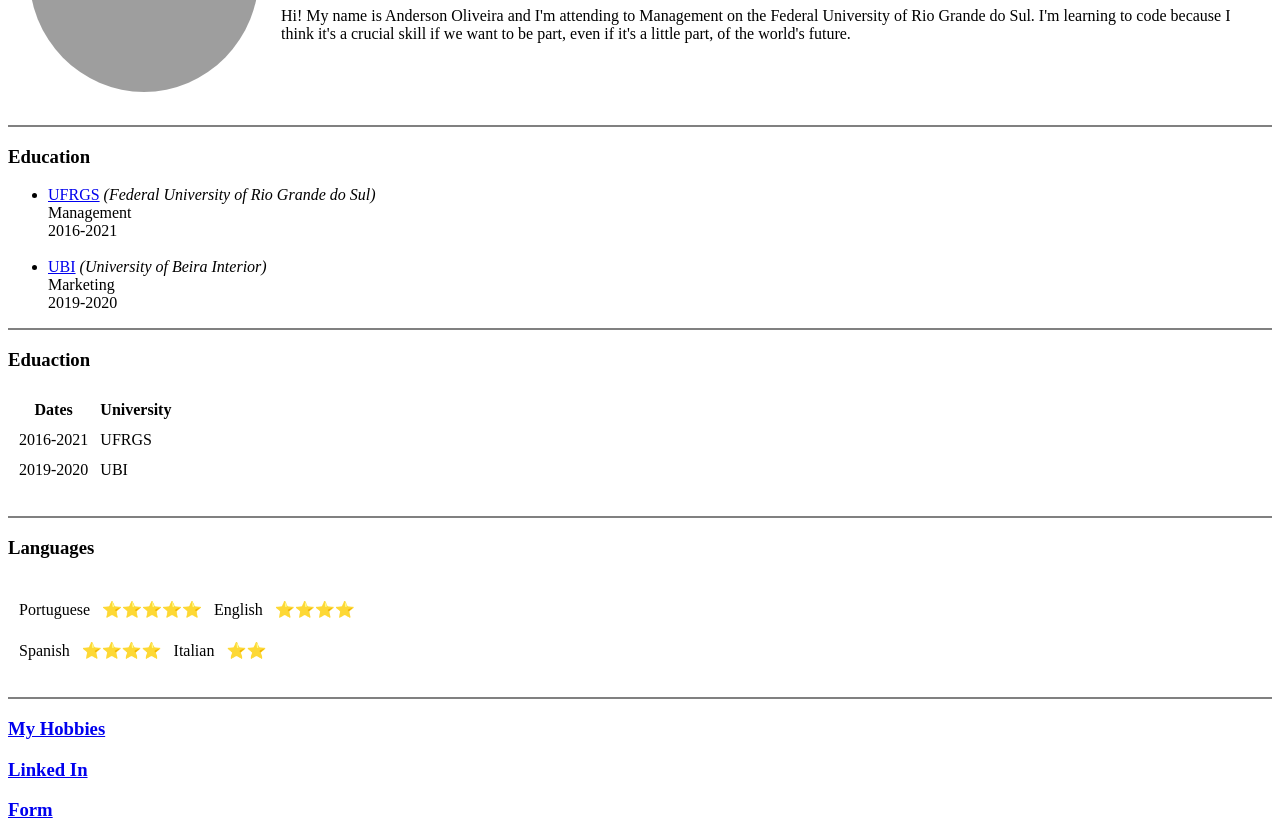
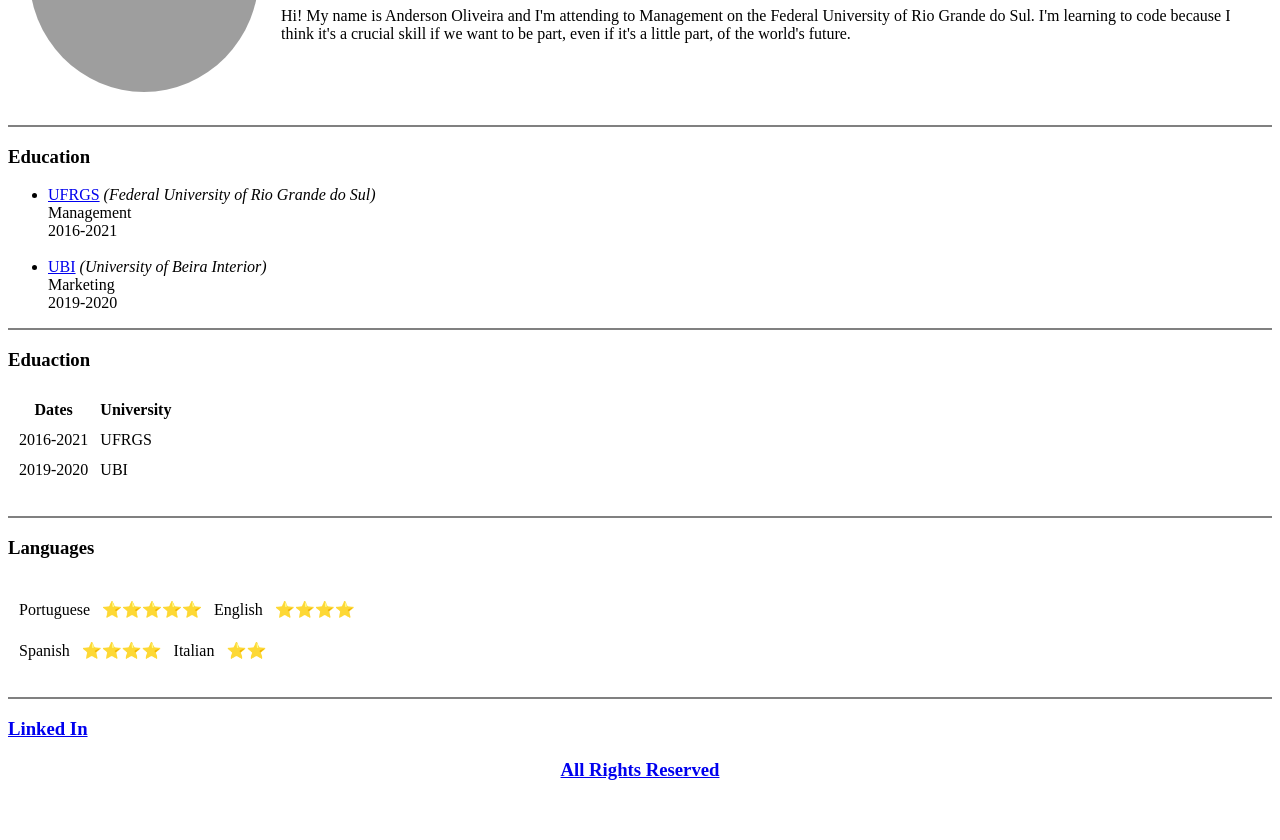
Before and after one commit to olvr-ander/First-Repository, a plain HTML site: page index.html in a window 1280 px wide. Shown: the part 173-1013 px from the top of the page. After the commit the page ends 972 px from the top, so only its background shows below. Drawn offline with Linux system fonts and the light colour scheme; grey boxes are pictures that could not be loaded.

Commit message:
Update index.html

```diff
--- a/index.html
+++ b/index.html
@@ -77,13 +77,11 @@
 
   <hr noshade>
 
-  <h3><a href="Hobbies.html">My Hobbies</a></h3>
-
   <h3><a href="https://www.linkedin.com/in/andersonlvr64/">Linked In</a></h3>
 
-  <h3><a href="https://www.behance.net/andersooliveir11</a></h3>
+  <h3><a href="https://www.behance.net/andersooliveir11/"</a></h3>
 
-  <h3><a href="form.html">Form</a></h3>
+  <h3 style="text-align:center">All Rights Reserved</h3>
 
 </body>
 
```
